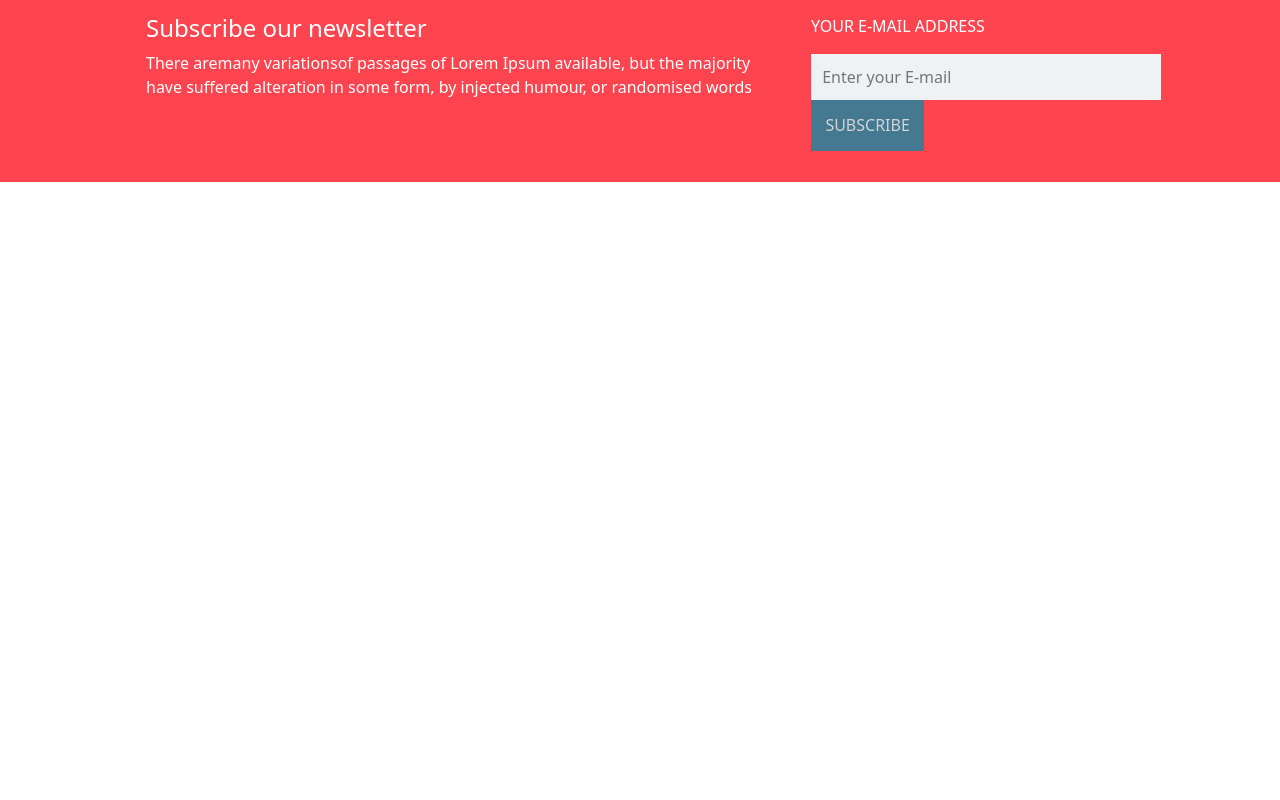
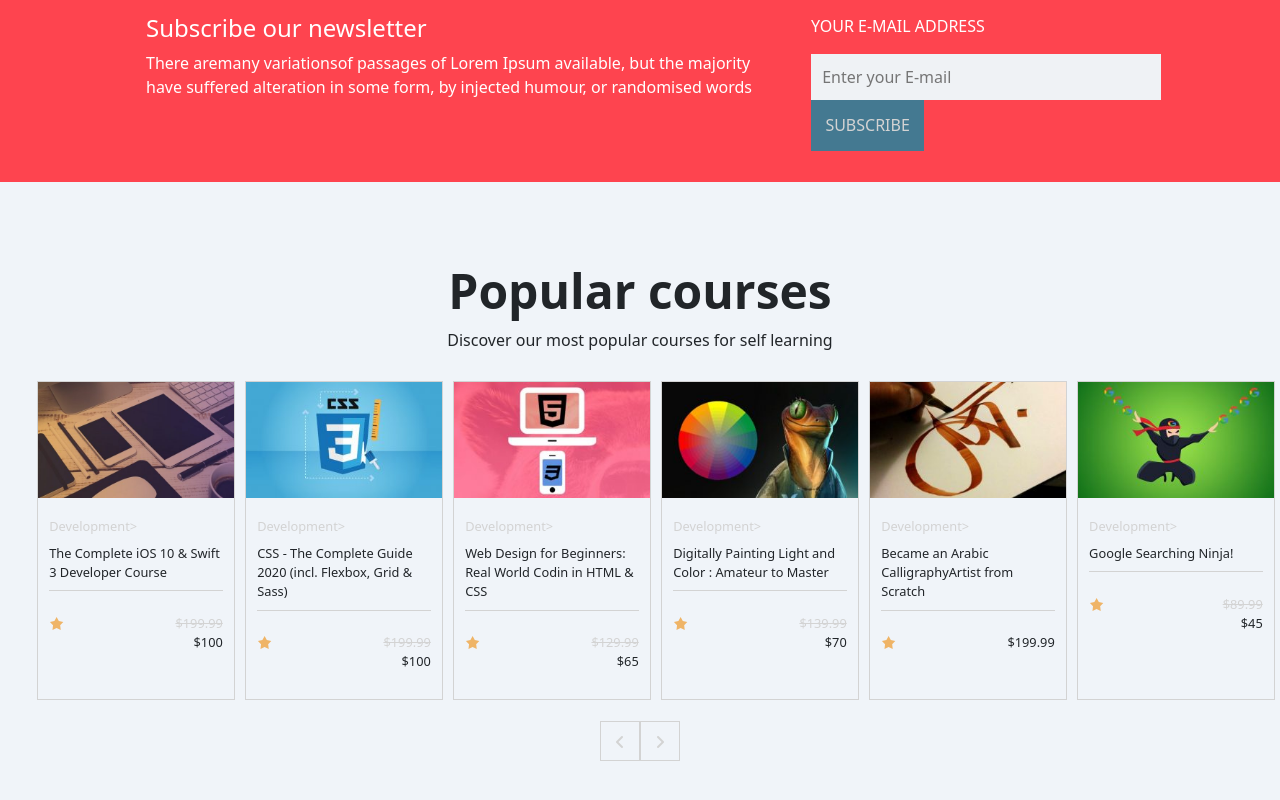
Before and after one commit to vittorioaquilino/proj-html-vuejs, a Vue app: page / in a window 1280 px wide. Shown: the part 2754-3554 px from the top of the page. Before the commit the page ends 2936 px from the top, so only its background shows below. Built offline with nearby package versions, Linux system fonts and the light colour scheme.

Commit message:
add AppPopularCourses

```diff
--- a/src/components/AppHeader.vue
+++ b/src/components/AppHeader.vue
@@ -137,7 +137,7 @@ export default {
             .ms_input i {
                 width: 60px;
                 height: 48px;
-                background-color: #447991;
+                background-color: $brand-secondary-color;
                 line-height: 50px;
                 text-align: center;
                 color: lightgray;
--- a/src/components/AppMain.vue
+++ b/src/components/AppMain.vue
@@ -8,9 +8,9 @@
         <AppFirstBanner />
         <!-- /banner -->
 
-        <!-- popular courses -->
+        <!-- popular dev courses -->
         <AppPopularDevCourses />
-        <!-- /popular courses -->
+        <!-- /popular dev courses -->
 
         <!-- second banner -->
         <AppSecondBanner />
@@ -23,6 +23,10 @@
         <!-- newsletter -->
         <AppNewsLetter />
         <!-- /newsletter -->
+
+        <!-- popular courses -->
+        <AppPopularCourses />
+        <!-- /popular courses -->
     </section>
 </template>
 
@@ -33,6 +37,7 @@ import AppPopularDevCourses from "./AppPopularDevCourses.vue";
 import AppSecondBanner from "./AppSecondBanner.vue";
 import AppRecentCourses from "./AppRecentCourses.vue";
 import AppNewsLetter from "./AppNewsLetter.vue";
+import AppPopularCourses from "./AppPopularCourses.vue";
 
 export default {
     name: "AppMain",
@@ -43,6 +48,7 @@ export default {
         AppSecondBanner,
         AppRecentCourses,
         AppNewsLetter,
+        AppPopularCourses,
     },
     data() {
         return {
--- a/src/components/AppNewsLetter.vue
+++ b/src/components/AppNewsLetter.vue
@@ -42,7 +42,7 @@ export default {
 
     span {
        padding: .9rem;
-        background-color: #447991;
+        background-color: $brand-secondary-color;
         line-height: 50px;
         text-align: center;
         color: lightgray;
--- /dev/null
+++ b/src/components/AppPopularCourses.vue
@@ -0,0 +1,181 @@
+<template>
+  <section class="popular-courses">
+      <!-- title -->
+      <h1 class="fw-bold text-center">Popular courses</h1>
+      <p class="text-center mb-4">Discover our most popular courses for self learning</p>
+      <div class="courses-card">
+              <ul class="d-flex card-list">
+                  <li
+                  v-for="(element, index) in card"
+                  :key="index"
+                  >
+                  <!-- images -->
+                    <img :src="require(`../assets/images/${element.img}`)" alt="">
+                    <!-- description -->
+                    <div class="description">
+                        <p class="card-title">{{ element.title }}</p>
+                        <p class="card-text">{{ element.text }}</p>
+                    </div>
+                    <!-- price -->
+                    <div class="price">
+                        <div class="price-vote">
+                            <img class="star" src="../assets/images/starfull.svg" alt="">
+                        </div>
+                        <div class="price-number">
+                            <p class="old">{{ element.oldprice }}</p>
+                            <p class="text-end">{{ element.newprice }}</p>
+                        </div>
+                    </div>
+                  </li>
+              </ul>
+          </div>
+          <div class="before-next d-flex">
+            <div class="left text-center">
+                <i class="fas fa-angle-left"></i>
+            </div>
+            <div class="right text-center">
+                <i class="fas fa-angle-right"></i>
+            </div>
+          </div>
+  </section>
+</template>
+
+<script>
+export default {
+    name: "AppPopularCourses",
+    data() {
+        return {
+            card: [
+                {
+                    img:"895786_7b4b_2-544x322.jpg",
+                    title: "Development>",
+                    text: "The Complete iOS 10 & Swift 3 Developer Course",
+                    vote: 9,
+                    oldprice: "$199.99",
+                    newprice: "$100",
+                },
+                {
+                    img: "1561458_7f3b-272x161.jpg",
+                    title: "Development>",
+                    text: "CSS - The Complete Guide 2020 (incl. Flexbox, Grid & Sass)",
+                    vote: 9,
+                    oldprice: "$199.99",
+                    newprice: "$100",
+                },
+                {
+                    img: "246154_d8b0_3-272x161.jpg",
+                    title: "Development>",
+                    text: "Web Design for Beginners: Real World Codin in HTML & CSS",
+                    vote: 9.5,
+                    oldprice: "$129.99",
+                    newprice: "$65",
+                },
+                {
+                    img: "1208228_d61c_4-272x161.jpg",
+                    title: "Development>",
+                    text: "Digitally Painting Light and Color : Amateur to Master",
+                    vote: 9.5,
+                    oldprice: "$139.99",
+                    newprice: "$70",
+                },
+                {
+                    img: "186792_41e4_4-272x161.jpg",
+                    title: "Development>",
+                    text: "Became an Arabic CalligraphyArtist from Scratch",
+                    vote: 9.5,
+                    newprice: "$199.99",
+                },
+                {
+                    img: "1776542_30b1-272x161.jpg",
+                    title: "Development>",
+                    text: "Google Searching Ninja!",
+                    vote: 9.5,
+                    oldprice: "$89.99",
+                    newprice: "$45",
+                },
+            ]
+        }
+    }
+}
+</script>
+
+<style lang="scss" scoped>
+@import "../style/variables.scss";
+
+.popular-courses {
+    padding-top: 5rem;
+    padding-bottom: 3rem;
+    background-color: #f0f4f9;
+
+    h1 {
+        font-size: 3rem;
+    }
+}
+
+.courses-card li {
+    width: calc(100% / 6 - 10px);
+    border: 1px solid lightgray;
+    margin: 5px;
+
+    img {
+        width: 100%;
+        margin-bottom: .5rem;
+    }
+
+    .description {
+        padding: .7rem;
+
+        .card-title {
+        font-size: .8rem;
+        color: lightgray;
+        }
+
+        .card-text {
+            font-size: .8rem;
+            padding-bottom: .5rem;
+            border-bottom: 1px solid lightgray;
+            }
+        }
+
+        .price {
+            padding: .7rem;
+            display: flex;
+            justify-content: space-between;
+
+            .star {
+                width: 15px;
+            }
+
+            .price-number {
+                font-size: .8rem;
+
+                .old {
+                    text-decoration: line-through;
+                    color: lightgray;
+                    margin: 0;
+                }
+            }
+      }
+
+}
+
+.before-next {
+    justify-content: center;
+
+    .left,
+    .right {
+        width: 40px;
+        height: 40px;
+        border: 1px solid lightgray;
+        line-height: 40px;
+        color: lightgray;
+    }
+
+    .left:hover,
+    .right:hover {
+        background-color: $brand-secondary-color;
+        color: white;
+    }
+}
+
+</style>
--- a/src/style/variables.scss
+++ b/src/style/variables.scss
@@ -1 +1,2 @@
 $brand-primary-color: #fe444f;
+$brand-secondary-color: #447991;
```
